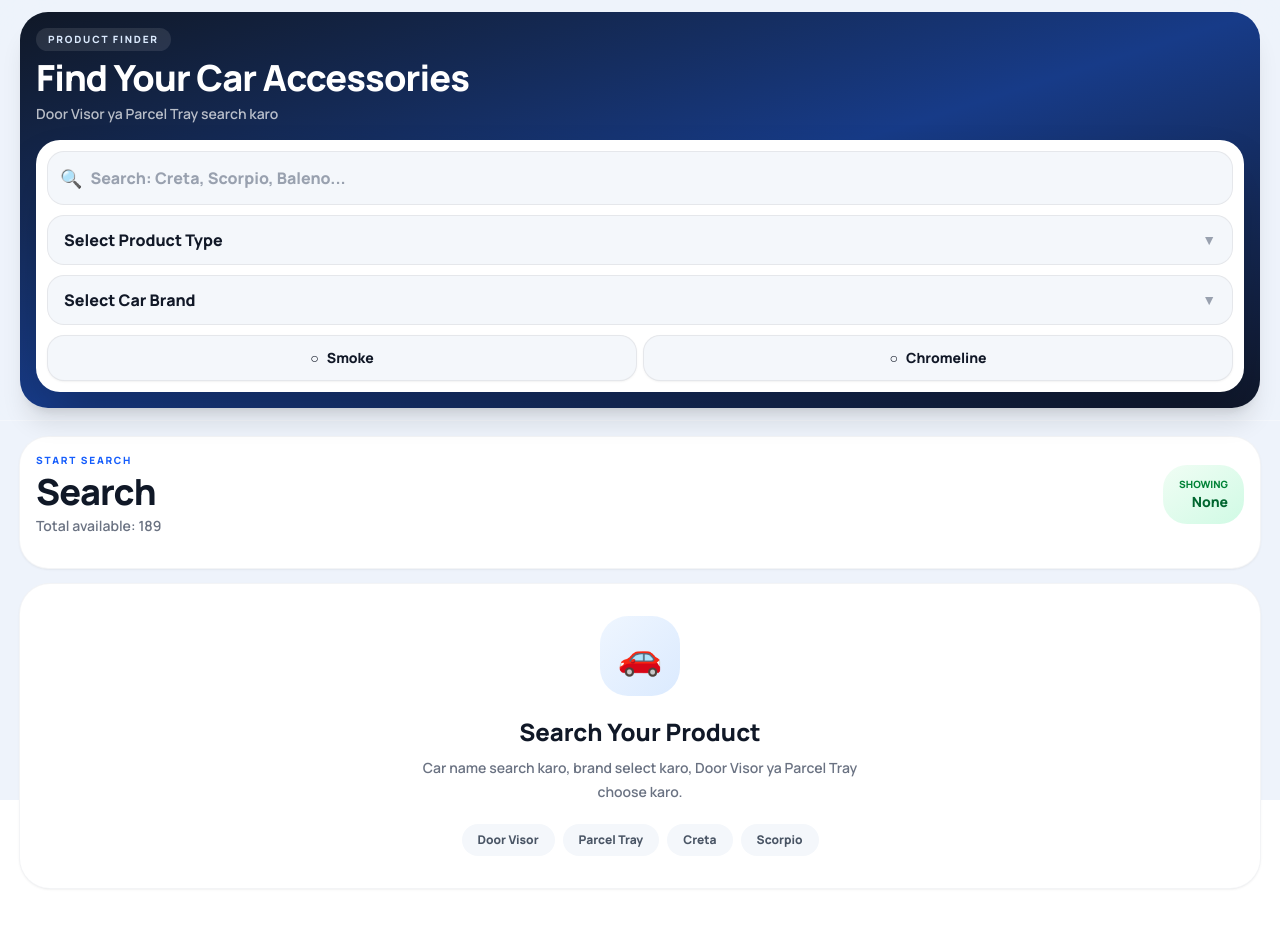
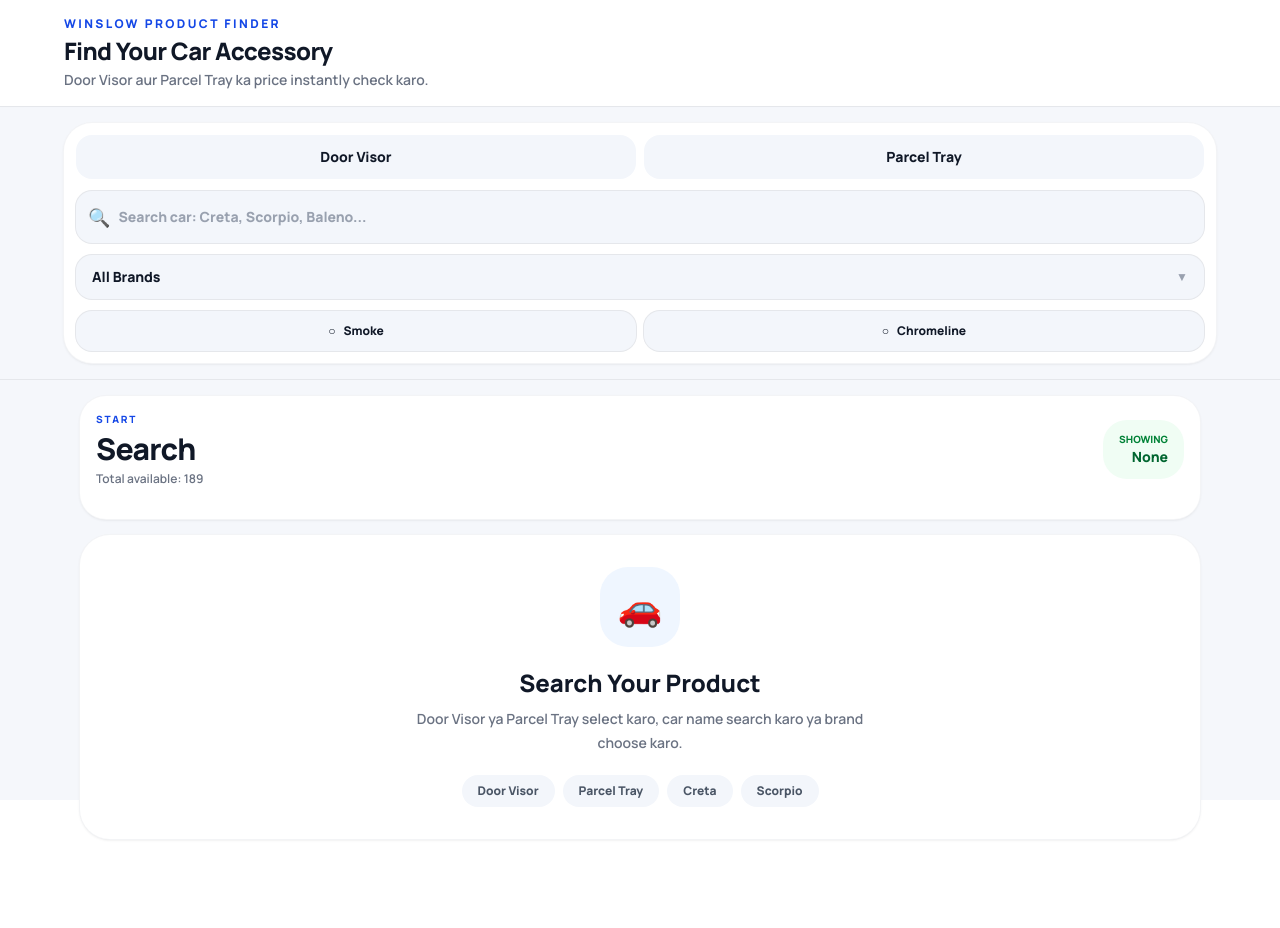
Before and after one commit to supportwinslow-cpu/door-visor, a Next.js app: page / in a window 1280 px wide. After the commit the page ends 879 px from the top, so only its background shows below. Built offline with nearby package versions, Linux system fonts and the light colour scheme.

Commit message:
initial push

```diff
--- a/app/page.jsx
+++ b/app/page.jsx
@@ -61,8 +61,9 @@ export default function LandingPage() {
       .join(" ")
       .toLowerCase();
 
-    if (text.includes("parcel")) return "parcel-tray";
-    if (text.includes("tray")) return "parcel-tray";
+    if (text.includes("parcel") || text.includes("tray")) {
+      return "parcel-tray";
+    }
 
     return "door-visor";
   };
@@ -137,7 +138,7 @@ export default function LandingPage() {
     return `₹${smokePrice}`;
   };
 
-  const getDisplayType = (product) => {
+  const getDisplayOption = (product) => {
     const type = getProductType(product);
 
     if (type === "parcel-tray") return "Parcel Tray";
@@ -148,16 +149,6 @@ export default function LandingPage() {
 
     return "Smoke";
   };
-
-  const brandOptions = useMemo(() => {
-    const brands = new Set();
-
-    products.forEach((product) => {
-      getProductBrands(product).forEach((brand) => brands.add(brand));
-    });
-
-    return Array.from(brands).sort((a, b) => a.localeCompare(b));
-  }, []);
 
   const getSearchText = (product) => {
     return [
@@ -193,14 +184,31 @@ export default function LandingPage() {
       getProductTypeLabel(getProductType(product)),
       `smoke ${getSmokePrice(product)}`,
       `chromeline ${getChromelinePrice(product)}`,
-      `parcel tray`,
-      `door visor`,
+      "parcel tray",
+      "door visor",
       `set ${product.set}`,
       `set of ${product.set}`,
       `price ${product.price}`,
       `₹${product.price}`,
     ].join(" ");
   };
+
+  // ✅ IMPORTANT FIX:
+  // Brand dropdown ab product type se filter nahi hoga.
+  // Isme products.js ke sare brands show honge.
+  const brandOptions = useMemo(() => {
+    const brands = new Set();
+
+    products.forEach((product) => {
+      getProductBrands(product).forEach((brand) => {
+        if (brand && brand.trim()) {
+          brands.add(brand.trim());
+        }
+      });
+    });
+
+    return Array.from(brands).sort((a, b) => a.localeCompare(b));
+  }, []);
 
   const hasActiveSelection =
     normalize(search) ||
@@ -227,6 +235,12 @@ export default function LandingPage() {
     if (selectedProductType) {
       filteredProducts = filteredProducts.filter(
         (product) => getProductType(product) === selectedProductType
+      );
+    }
+
+    if (!selectedProductType && (showSmoke || showChromeline)) {
+      filteredProducts = filteredProducts.filter(
+        (product) => getProductType(product) === "door-visor"
       );
     }
 
@@ -273,52 +287,89 @@ export default function LandingPage() {
     setShowChromeline(false);
   };
 
+  const handleProductTypeChange = (type) => {
+    setSelectedProductType(type);
+
+    if (type === "parcel-tray") {
+      setShowSmoke(false);
+      setShowChromeline(false);
+    }
+  };
+
   const shouldShowDoorVisorPricing =
-    selectedProductType === "door-visor" || selectedProductType === "";
+    selectedProductType === "door-visor" ||
+    (!selectedProductType && (showSmoke || showChromeline));
 
   return (
-    <main className="min-h-screen bg-[#eef3fb] text-[#101827]">
-      {/* TOP AREA */}
-      <section className="sticky top-0 z-50 border-b border-white/40 bg-[#eef3fb]/95 px-3 pb-3 pt-3 backdrop-blur-xl md:px-5">
-        <div className="mx-auto max-w-7xl">
-          <div className="overflow-hidden rounded-[28px] bg-linear-to-br from-[#101827] via-[#173b88] to-[#0f172a] p-4 shadow-xl">
-            <div className="mb-4 flex items-start justify-between gap-3 text-white">
+    <main className="min-h-screen bg-[#f5f7fb] text-[#101827]">
+      {/* Header */}
+      <section className="border-b border-gray-200 bg-white px-4 py-4 shadow-sm">
+        <div className="mx-auto max-w-6xl">
+          <div className="flex items-start justify-between gap-3">
             <div>
-                <p className="mb-1 w-fit rounded-full bg-white/10 px-3 py-1 text-[10px] font-black uppercase tracking-[0.18em] text-blue-100">
-                  Product Finder
+              <p className="text-xs font-black uppercase tracking-[0.2em] text-blue-700">
+                Winslow Product Finder
               </p>
 
-                <h1 className="text-2xl font-black leading-tight tracking-tight md:text-4xl">
-                  Find Your Car Accessories
+              <h1 className="mt-1 text-2xl font-black leading-tight tracking-tight text-[#101827]">
+                Find Your Car Accessory
               </h1>
 
-                <p className="mt-1 text-xs font-semibold text-white/70 md:text-sm">
-                  Door Visor ya Parcel Tray search karo
+              <p className="mt-1 text-sm font-semibold text-gray-500">
+                Door Visor aur Parcel Tray ka price instantly check karo.
               </p>
             </div>
 
             {hasActiveSelection && (
               <button
                 onClick={clearAllFilters}
-                  className="shrink-0 rounded-full bg-white px-4 py-2 text-xs font-black text-[#111827] shadow"
+                className="shrink-0 rounded-full bg-[#101827] px-4 py-2 text-xs font-black text-white shadow-sm"
               >
                 Clear
               </button>
             )}
           </div>
+        </div>
+      </section>
 
-            <div className="rounded-3xl bg-white p-3 shadow-2xl">
+      {/* Filters */}
+      <section className="sticky top-0 z-40 border-b border-gray-200 bg-[#f5f7fb]/95 px-4 py-4 backdrop-blur-xl">
+        <div className="mx-auto max-w-6xl">
+          <div className="rounded-[28px] bg-white p-3 shadow-sm ring-1 ring-gray-100">
             <div className="space-y-3">
+              {/* Product Type Tabs */}
+              <div className="grid grid-cols-2 gap-2">
+                <button
+                  onClick={() => handleProductTypeChange("door-visor")}
+                  className={`rounded-2xl px-4 py-3 text-sm font-black transition ${selectedProductType === "door-visor"
+                      ? "bg-[#101827] text-white shadow"
+                      : "bg-[#f3f6fb] text-[#101827]"
+                    }`}
+                >
+                  Door Visor
+                </button>
+
+                <button
+                  onClick={() => handleProductTypeChange("parcel-tray")}
+                  className={`rounded-2xl px-4 py-3 text-sm font-black transition ${selectedProductType === "parcel-tray"
+                      ? "bg-blue-700 text-white shadow"
+                      : "bg-[#f3f6fb] text-[#101827]"
+                    }`}
+                >
+                  Parcel Tray
+                </button>
+              </div>
+
               {/* Search */}
-                <div className="flex items-center gap-2 rounded-2xl bg-[#f4f7fb] px-3 py-3 ring-1 ring-gray-200 focus-within:ring-2 focus-within:ring-blue-600">
+              <div className="flex items-center gap-2 rounded-2xl bg-[#f3f6fb] px-3 py-3 ring-1 ring-gray-200 focus-within:ring-2 focus-within:ring-blue-600">
                 <span className="text-lg">🔍</span>
 
                 <input
                   type="text"
                   value={search}
                   onChange={(e) => setSearch(e.target.value)}
-                    placeholder="Search: Creta, Scorpio, Baleno..."
-                    className="w-full bg-transparent text-sm font-black text-black outline-none placeholder:text-gray-400 md:text-base"
+                  placeholder="Search car: Creta, Scorpio, Baleno..."
+                  className="w-full bg-transparent text-sm font-black text-black outline-none placeholder:text-gray-400"
                 />
 
                 {search && (
@@ -331,37 +382,14 @@ export default function LandingPage() {
                 )}
               </div>
 
-                {/* Product Type */}
-                <div className="relative">
-                  <select
-                    value={selectedProductType}
-                    onChange={(e) => {
-                      setSelectedProductType(e.target.value);
-                      if (e.target.value === "parcel-tray") {
-                        setShowSmoke(false);
-                        setShowChromeline(false);
-                      }
-                    }}
-                    className="w-full appearance-none rounded-2xl bg-[#f4f7fb] px-4 py-3 text-sm font-black text-[#111827] outline-none ring-1 ring-gray-200 focus:ring-2 focus:ring-blue-600 md:text-base"
-                  >
-                    <option value="">Select Product Type</option>
-                    <option value="door-visor">Door Visor</option>
-                    <option value="parcel-tray">Parcel Tray</option>
-                  </select>
-
-                  <span className="pointer-events-none absolute right-4 top-1/2 -translate-y-1/2 text-sm font-black text-gray-400">
-                    ▼
-                  </span>
-                </div>
-
-                {/* Brand Select */}
+              {/* Brand */}
               <div className="relative">
                 <select
                   value={selectedBrand}
                   onChange={(e) => setSelectedBrand(e.target.value)}
-                    className="w-full appearance-none rounded-2xl bg-[#f4f7fb] px-4 py-3 text-sm font-black text-[#111827] outline-none ring-1 ring-gray-200 focus:ring-2 focus:ring-blue-600 md:text-base"
+                  className="w-full appearance-none rounded-2xl bg-[#f3f6fb] px-4 py-3 text-sm font-black text-[#101827] outline-none ring-1 ring-gray-200 focus:ring-2 focus:ring-blue-600"
                 >
-                    <option value="all">Select Car Brand</option>
+                  <option value="all">All Brands</option>
                   {brandOptions.map((brand) => (
                     <option key={brand} value={brand}>
                       {brand}
@@ -369,24 +397,29 @@ export default function LandingPage() {
                   ))}
                 </select>
 
-                  <span className="pointer-events-none absolute right-4 top-1/2 -translate-y-1/2 text-sm font-black text-gray-400">
+                <span className="pointer-events-none absolute right-4 top-1/2 -translate-y-1/2 text-xs font-black text-gray-400">
                   ▼
                 </span>
               </div>
 
-                {/* Door Visor Type Buttons */}
-                {shouldShowDoorVisorPricing && (
+              {/* Door Visor Options */}
+              {selectedProductType !== "parcel-tray" && (
                 <div className="grid grid-cols-2 gap-2">
                   <label
-                      className={`flex cursor-pointer items-center justify-center gap-2 rounded-2xl px-3 py-3 text-center text-xs font-black shadow-sm ring-1 transition md:text-sm ${showSmoke
-                          ? "bg-[#111827] text-white ring-[#111827]"
-                          : "bg-[#f4f7fb] text-[#111827] ring-gray-200"
+                    className={`flex cursor-pointer items-center justify-center gap-2 rounded-2xl px-3 py-3 text-center text-xs font-black ring-1 transition ${showSmoke
+                        ? "bg-[#101827] text-white ring-[#101827]"
+                        : "bg-[#f3f6fb] text-[#101827] ring-gray-200"
                       }`}
                   >
                     <input
                       type="checkbox"
                       checked={showSmoke}
-                        onChange={(e) => setShowSmoke(e.target.checked)}
+                      onChange={(e) => {
+                        setShowSmoke(e.target.checked);
+                        if (e.target.checked && !selectedProductType) {
+                          setSelectedProductType("door-visor");
+                        }
+                      }}
                       className="hidden"
                     />
                     <span>{showSmoke ? "✓" : "○"}</span>
@@ -394,15 +427,20 @@ export default function LandingPage() {
                   </label>
 
                   <label
-                      className={`flex cursor-pointer items-center justify-center gap-2 rounded-2xl px-3 py-3 text-center text-xs font-black shadow-sm ring-1 transition md:text-sm ${showChromeline
+                    className={`flex cursor-pointer items-center justify-center gap-2 rounded-2xl px-3 py-3 text-center text-xs font-black ring-1 transition ${showChromeline
                         ? "bg-blue-700 text-white ring-blue-700"
-                          : "bg-[#f4f7fb] text-[#111827] ring-gray-200"
+                        : "bg-[#f3f6fb] text-[#101827] ring-gray-200"
                       }`}
                   >
                     <input
                       type="checkbox"
                       checked={showChromeline}
-                        onChange={(e) => setShowChromeline(e.target.checked)}
+                      onChange={(e) => {
+                        setShowChromeline(e.target.checked);
+                        if (e.target.checked && !selectedProductType) {
+                          setSelectedProductType("door-visor");
+                        }
+                      }}
                       className="hidden"
                     />
                     <span>{showChromeline ? "✓" : "○"}</span>
@@ -413,28 +451,27 @@ export default function LandingPage() {
             </div>
           </div>
         </div>
-        </div>
       </section>
 
-      {/* COUNT CARD */}
-      <section className="mx-auto max-w-7xl px-3 py-4 md:px-5">
-        <div className="rounded-[28px] bg-white p-4 shadow-sm ring-1 ring-gray-100">
+      {/* Count */}
+      <section className="mx-auto max-w-6xl px-4 py-4">
+        <div className="rounded-[26px] bg-white p-4 shadow-sm ring-1 ring-gray-100">
           <div className="flex items-center justify-between gap-3">
             <div>
-              <p className="text-[10px] font-black uppercase tracking-[0.18em] text-blue-600">
-                {hasActiveSelection ? "Products Found" : "Start Search"}
+              <p className="text-[10px] font-black uppercase tracking-[0.18em] text-blue-700">
+                {hasActiveSelection ? "Result" : "Start"}
               </p>
 
-              <h2 className="mt-1 text-2xl font-black tracking-tight md:text-4xl">
-                {hasActiveSelection ? `${displayProducts.length}` : "Search"}
+              <h2 className="mt-1 text-3xl font-black tracking-tight">
+                {hasActiveSelection ? displayProducts.length : "Search"}
               </h2>
 
-              <p className="mt-1 text-xs font-semibold text-gray-500 md:text-sm">
+              <p className="mt-1 text-xs font-semibold text-gray-500">
                 Total available: {totalProducts}
               </p>
             </div>
 
-            <div className="rounded-3xl bg-linear-to-br from-green-50 to-emerald-100 px-4 py-3 text-right">
+            <div className="rounded-3xl bg-green-50 px-4 py-3 text-right">
               <p className="text-[10px] font-black uppercase text-green-700">
                 Showing
               </p>
@@ -451,66 +488,59 @@ export default function LandingPage() {
 
           <div className="mt-4 flex flex-wrap gap-2">
             {selectedProductType && (
-              <div className="w-fit rounded-full bg-green-50 px-4 py-2 text-xs font-black text-green-700">
-                Product: {getProductTypeLabel(selectedProductType)}
-              </div>
+              <span className="rounded-full bg-blue-50 px-3 py-1.5 text-xs font-black text-blue-700">
+                {getProductTypeLabel(selectedProductType)}
+              </span>
             )}
 
             {selectedBrand !== "all" && (
-              <div className="w-fit rounded-full bg-blue-50 px-4 py-2 text-xs font-black text-blue-700">
-                Brand: {selectedBrand}
-              </div>
+              <span className="rounded-full bg-blue-50 px-3 py-1.5 text-xs font-black text-blue-700">
+                {selectedBrand}
+              </span>
+            )}
+
+            {shouldShowDoorVisorPricing && showSmoke && (
+              <span className="rounded-full bg-gray-100 px-3 py-1.5 text-xs font-black text-gray-700">
+                Smoke
+              </span>
+            )}
+
+            {shouldShowDoorVisorPricing && showChromeline && (
+              <span className="rounded-full bg-gray-100 px-3 py-1.5 text-xs font-black text-gray-700">
+                Chromeline
+              </span>
             )}
           </div>
         </div>
       </section>
 
-      {/* RESULTS */}
-      <section className="mx-auto max-w-7xl px-3 pb-10 md:px-5">
+      {/* Results */}
+      <section className="mx-auto max-w-6xl px-4 pb-10">
         {!hasActiveSelection ? (
           <StartSearchBox />
         ) : displayProducts.length > 0 ? (
-          <>
-            <div className="grid gap-3 md:hidden">
-              {displayProducts.map((product) => (
-                <MobileProductCard
+          <div className="grid gap-3 md:grid-cols-2 lg:grid-cols-3">
+            {displayProducts.map((product) =>
+              getProductType(product) === "parcel-tray" ? (
+                <ParcelTrayCard
+                  key={product.id}
+                  carName={getCarName(product)}
+                  year={getYear(product)}
+                  price={getDisplayPrice(product)}
+                />
+              ) : (
+                <DoorVisorCard
                   key={product.id}
                   carCompany={getBrandName(product)}
                   carName={getCarName(product)}
                   setCount={getSetCount(product)}
                   price={getDisplayPrice(product)}
                   year={getYear(product)}
-                  productType={getProductTypeLabel(getProductType(product))}
-                  visorType={getDisplayType(product)}
+                  option={getDisplayOption(product)}
                 />
-              ))}
+              )
+            )}
           </div>
-
-            <div className="hidden overflow-hidden rounded-3xl border border-gray-100 bg-white shadow-sm md:block">
-              <div className="grid grid-cols-[1fr_1.8fr_0.8fr_1fr_1fr_1fr] gap-4 bg-[#111827] px-5 py-4 text-xs font-black uppercase tracking-[0.16em] text-white">
-                <p>Company</p>
-                <p>Car Name</p>
-                <p>Set/Type</p>
-                <p>Price</p>
-                <p>Year</p>
-                <p>Product</p>
-              </div>
-
-              <div className="divide-y divide-gray-100">
-                {displayProducts.map((product) => (
-                  <DesktopProductRow
-                    key={product.id}
-                    carCompany={getBrandName(product)}
-                    carName={getCarName(product)}
-                    setCount={getSetCount(product)}
-                    price={getDisplayPrice(product)}
-                    year={getYear(product)}
-                    productType={getProductTypeLabel(getProductType(product))}
-                  />
-                ))}
-              </div>
-            </div>
-          </>
         ) : (
           <NoProducts />
         )}
@@ -522,14 +552,14 @@ export default function LandingPage() {
 function StartSearchBox() {
   return (
     <div className="rounded-[30px] bg-white p-8 text-center shadow-sm ring-1 ring-gray-100">
-      <div className="mx-auto flex h-20 w-20 items-center justify-center rounded-[28px] bg-linear-to-br from-blue-50 to-blue-100 text-4xl">
+      <div className="mx-auto flex h-20 w-20 items-center justify-center rounded-[28px] bg-blue-50 text-4xl">
         🚗
       </div>
 
       <h3 className="mt-5 text-2xl font-black">Search Your Product</h3>
 
       <p className="mx-auto mt-2 max-w-md text-sm font-semibold leading-6 text-gray-500">
-        Car name search karo, brand select karo, Door Visor ya Parcel Tray
+        Door Visor ya Parcel Tray select karo, car name search karo ya brand
         choose karo.
       </p>
 
@@ -537,7 +567,7 @@ function StartSearchBox() {
         {["Door Visor", "Parcel Tray", "Creta", "Scorpio"].map((item) => (
           <span
             key={item}
-            className="rounded-full bg-[#f4f7fb] px-4 py-2 text-xs font-black text-gray-600"
+            className="rounded-full bg-[#f3f6fb] px-4 py-2 text-xs font-black text-gray-600"
           >
             {item}
           </span>
@@ -547,36 +577,22 @@ function StartSearchBox() {
   );
 }
 
-function MobileProductCard({
-  carCompany,
-  carName,
-  setCount,
-  price,
-  year,
-  productType,
-  visorType,
-}) {
+function DoorVisorCard({ carCompany, carName, setCount, price, year, option }) {
   return (
     <div className="overflow-hidden rounded-[28px] bg-white shadow-sm ring-1 ring-gray-100">
-      <div className="bg-linear-to-r from-[#111827] to-[#1e3a8a] p-4 text-white">
-        <div className="flex items-start justify-between gap-3">
+      <div className="p-4">
+        <div className="mb-3 flex items-start justify-between gap-3">
           <div>
-            <div className="flex flex-wrap gap-2">
-              <p className="w-fit rounded-full bg-white/15 px-3 py-1.5 text-xs font-black">
+            <span className="rounded-full bg-blue-50 px-3 py-1.5 text-xs font-black text-blue-700">
               {carCompany}
-              </p>
+            </span>
 
-              <p className="w-fit rounded-full bg-white/15 px-3 py-1.5 text-xs font-black">
-                {productType}
-              </p>
-            </div>
-
-            <h3 className="mt-3 text-lg font-black leading-snug">
+            <h3 className="mt-3 text-lg font-black leading-snug text-[#101827]">
               {carName}
             </h3>
           </div>
 
-          <div className="shrink-0 rounded-2xl bg-white px-3 py-2 text-right text-[#111827]">
+          <div className="shrink-0 rounded-2xl bg-green-50 px-3 py-2 text-right">
             <p className="text-[10px] font-black uppercase text-green-600">
               Price
             </p>
@@ -585,12 +601,42 @@ function MobileProductCard({
             </p>
           </div>
         </div>
+
+        <div className="grid grid-cols-3 gap-2">
+          <MiniInfo label="Set" value={setCount} />
+          <MiniInfo label="Year" value={year} />
+          <MiniInfo label="Option" value={option} />
+        </div>
+      </div>
+    </div>
+  );
+}
+
+function ParcelTrayCard({ carName, year, price }) {
+  return (
+    <div className="overflow-hidden rounded-[28px] bg-white shadow-sm ring-1 ring-blue-100">
+      <div className="bg-gradient-to-r from-blue-700 to-[#101827] p-4 text-white">
+        <p className="w-fit rounded-full bg-white/15 px-3 py-1.5 text-xs font-black">
+          Parcel Tray
+        </p>
+
+        <h3 className="mt-3 text-xl font-black leading-snug">{carName}</h3>
       </div>
 
-      <div className="grid grid-cols-3 gap-2 p-3">
-        <MiniInfo label="Set/Type" value={setCount} />
-        <MiniInfo label="Year" value={year} />
-        <MiniInfo label="Option" value={visorType} />
+      <div className="grid grid-cols-2 gap-3 p-4">
+        <div className="rounded-2xl bg-[#f3f6fb] p-3">
+          <p className="text-[10px] font-black uppercase tracking-[0.14em] text-gray-400">
+            Year
+          </p>
+          <p className="mt-1 text-sm font-black text-[#101827]">{year}</p>
+        </div>
+
+        <div className="rounded-2xl bg-green-50 p-3 text-right">
+          <p className="text-[10px] font-black uppercase tracking-[0.14em] text-green-600">
+            Price
+          </p>
+          <p className="mt-1 text-lg font-black text-green-700">{price}</p>
+        </div>
       </div>
     </div>
   );
@@ -598,43 +644,12 @@ function MobileProductCard({
 
 function MiniInfo({ label, value }) {
   return (
-    <div className="rounded-2xl bg-[#f4f7fb] p-3 text-center">
+    <div className="rounded-2xl bg-[#f3f6fb] p-3 text-center">
       <p className="text-[9px] font-black uppercase tracking-[0.14em] text-gray-400">
         {label}
       </p>
       <p className="mt-1 line-clamp-1 text-xs font-black text-gray-800">
         {value}
-      </p>
-    </div>
-  );
-}
-
-function DesktopProductRow({
-  carCompany,
-  carName,
-  setCount,
-  price,
-  year,
-  productType,
-}) {
-  return (
-    <div className="grid grid-cols-[1fr_1.8fr_0.8fr_1fr_1fr_1fr] items-center gap-4 px-5 py-5 transition hover:bg-blue-50/50">
-      <p className="w-fit rounded-full bg-blue-50 px-3 py-1.5 text-sm font-black text-blue-700">
-        {carCompany}
-      </p>
-
-      <p className="text-base font-black leading-snug text-[#111827]">
-        {carName}
-      </p>
-
-      <p className="text-sm font-black text-gray-700">{setCount}</p>
-
-      <p className="text-lg font-black text-green-700">{price}</p>
-
-      <p className="text-sm font-bold text-gray-600">{year}</p>
-
-      <p className="w-fit rounded-full bg-gray-100 px-3 py-1.5 text-sm font-black text-gray-700">
-        {productType}
       </p>
     </div>
   );
```
Lines whose indentation alone changed are shown as unchanged.
